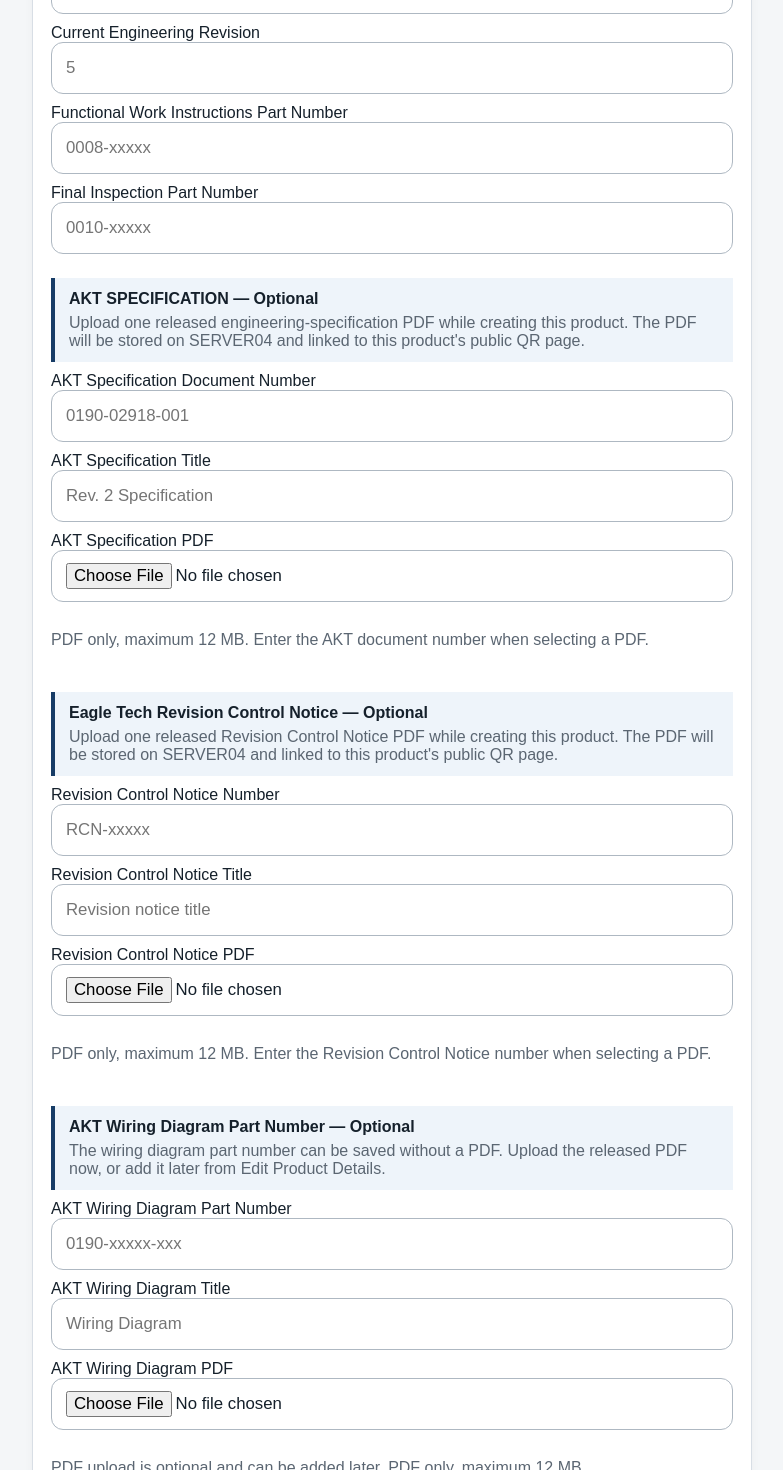
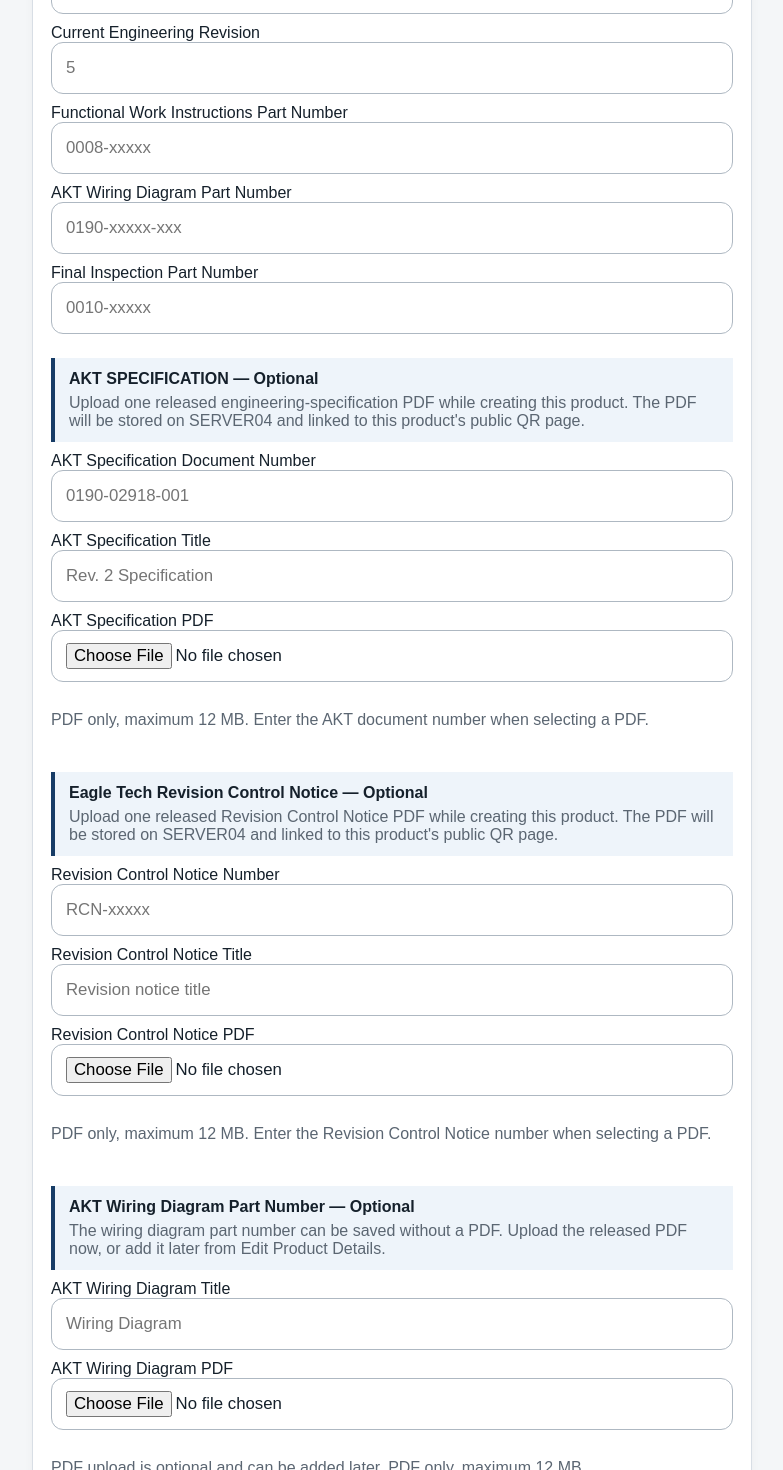
Before and after one commit to quirozr21-ops/production-visual-reference, a Next.js app: page /admin/products/new in a window 1280 px wide. Shown: the part 473-1943 px from the top of the page, without its empty margins (58-841 px from the left). Built offline with nearby package versions, Linux system fonts and the light colour scheme; no server answers.

Commit message:
Align wiring diagram field order on Create Product

```diff
--- a/src/app/admin/products/new/page.tsx
+++ b/src/app/admin/products/new/page.tsx
@@ -44,6 +44,14 @@
           <label>
             Functional Work Instructions Part Number
             <input className="input" name="workInstruction" placeholder="0008-xxxxx" />
+          </label>
+          <label>
+            AKT Wiring Diagram Part Number
+            <input
+              className="input"
+              name="wiringDiagramNumber"
+              placeholder="0190-xxxxx-xxx"
+            />
           </label>
           <label>
             Final Inspection Part Number
@@ -133,14 +141,6 @@
           </div>
 
           <label>
-            AKT Wiring Diagram Part Number
-            <input
-              className="input"
-              name="wiringDiagramNumber"
-              placeholder="0190-xxxxx-xxx"
-            />
-          </label>
-          <label>
             AKT Wiring Diagram Title
             <input
               className="input"
```
